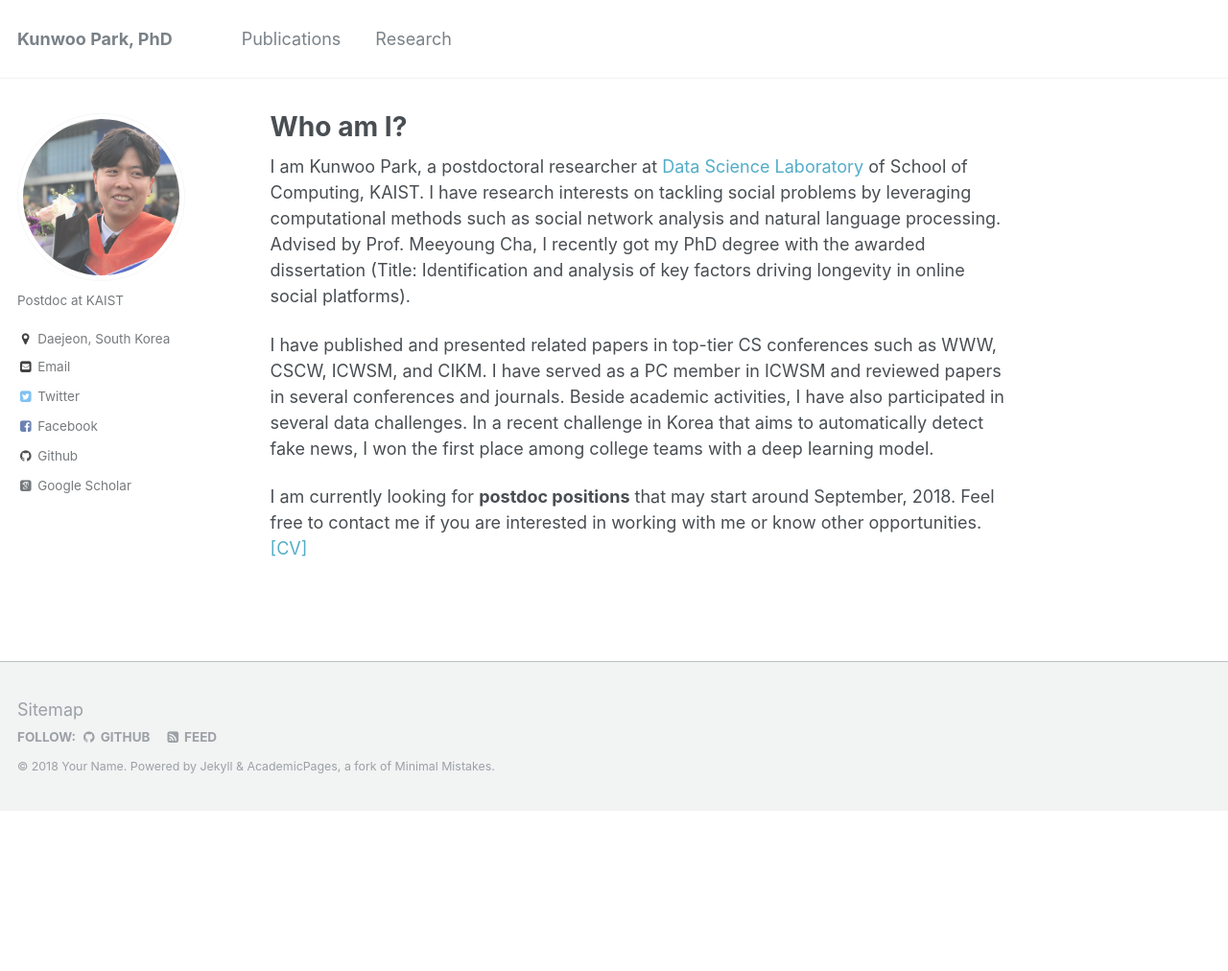
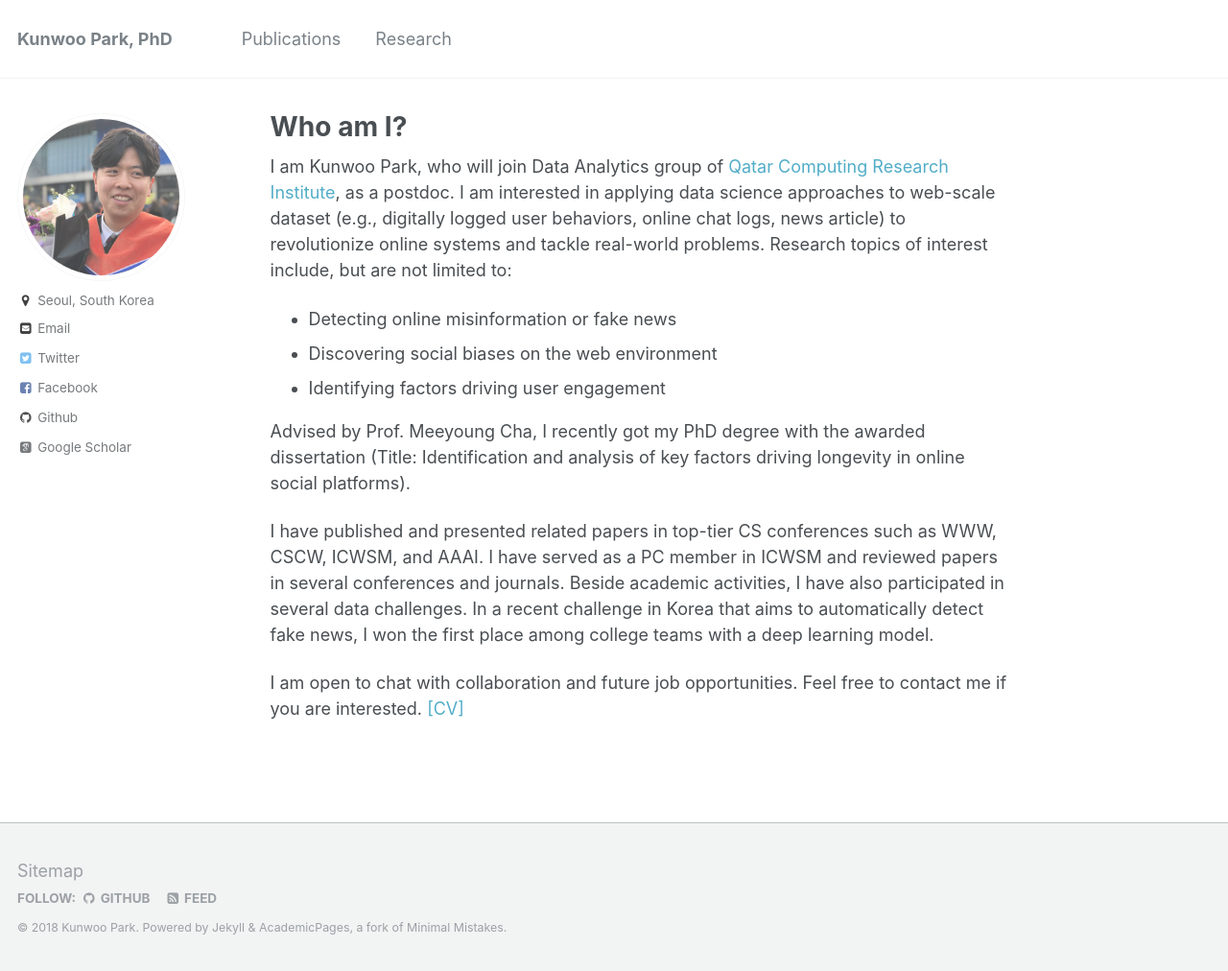
Before and after one commit to bywords/bywords.github.io, a Jekyll site: the page built from _pages/about.md, in a window 1280 px wide and 1012 px high. Shown: the whole window at 96% size. Built offline with Jekyll 4.4.1, drawn with Linux system fonts in a browser that asks for light colours; some web fonts are replaced.

Commit message:
updated site

```diff
--- a/_config.yml
+++ b/_config.yml
@@ -9,7 +9,7 @@
 locale                   : "en-US"
 title                    : "Kunwoo Park, PhD"
 title_separator          : "-"
-name                     : &name "Your Name"
+name                     : &name "Kunwoo Park"
 description              : &description "personal description"
 url                      : https://bywords.github.io # the base hostname & protocol for your site e.g. "https://mmistakes.github.io"
 baseurl                  : "" # the subpath of your site, e.g. "/blog"
@@ -80,11 +80,11 @@ analytics:
 author:
   name             :
   avatar           : "kun_phd.jpg"
-  bio              : "Postdoc at KAIST"
-  location         : "Daejeon, South Korea"
+  bio              : #"Postdoc at KAIST"
+  location         : "Seoul, South Korea"
   employer         :
   googlescholar    : "https://scholar.google.com/citations?user=xiZ1ImoAAAAJ"
-  email            : "kw.park@kaist.ac.kr"
+  email            : "bywords.kor@gmail.com"
   uri              :
   bitbucket        :
   codepen          :
--- a/_pages/about.md
+++ b/_pages/about.md
@@ -8,8 +8,13 @@ redirect_from:
   - /about.html
 ---
 
-I am Kunwoo Park, a postdoctoral researcher at [Data Science Laboratory](http://ds.kaist.ac.kr) of School of Computing, KAIST. I have research interests on tackling social problems by leveraging computational methods such as social network analysis and natural language processing. Advised by Prof. Meeyoung Cha, I recently got my PhD degree with the awarded dissertation (Title: Identification and analysis of key factors driving longevity in online social platforms).
+I am Kunwoo Park, who will join Data Analytics group of [Qatar Computing Research Institute](http://www.qcri.org), as a postdoc. I am interested in applying data science approaches to web-scale dataset (e.g., digitally logged user behaviors, online chat logs, news article) to revolutionize online systems and tackle real-world problems. Research topics of interest include, but are not limited to:
+* Detecting online misinformation or fake news
+* Discovering social biases on the web environment
+* Identifying factors driving user engagement
 
-I have published and presented related papers in top-tier CS conferences such as WWW, CSCW, ICWSM, and CIKM. I have served as a PC member in ICWSM and reviewed papers in several conferences and journals. Beside academic activities, I have also participated in several data challenges. In a recent challenge in Korea that aims to automatically detect fake news, I won the first place among college teams with a deep learning model.
+Advised by Prof. Meeyoung Cha, I recently got my PhD degree with the awarded dissertation (Title: Identification and analysis of key factors driving longevity in online social platforms).
 
-I am currently looking for **postdoc positions** that may start around September, 2018. Feel free to contact me if you are interested in working with me or know other opportunities. [[CV]](/files/kunwoo-cv.pdf)
+I have published and presented related papers in top-tier CS conferences such as WWW, CSCW, ICWSM, and AAAI. I have served as a PC member in ICWSM and reviewed papers in several conferences and journals. Beside academic activities, I have also participated in several data challenges. In a recent challenge in Korea that aims to automatically detect fake news, I won the first place among college teams with a deep learning model.
+
+I am open to chat with collaboration and future job opportunities. Feel free to contact me if you are interested. [[CV]](/files/kunwoo-cv.pdf)
```
Also changed, not shown: _pages/research.md (+1 -1 lines).
